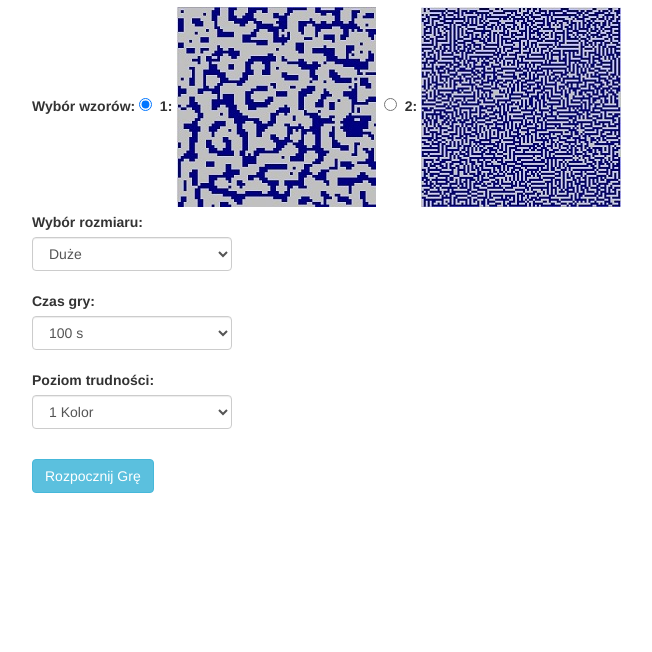
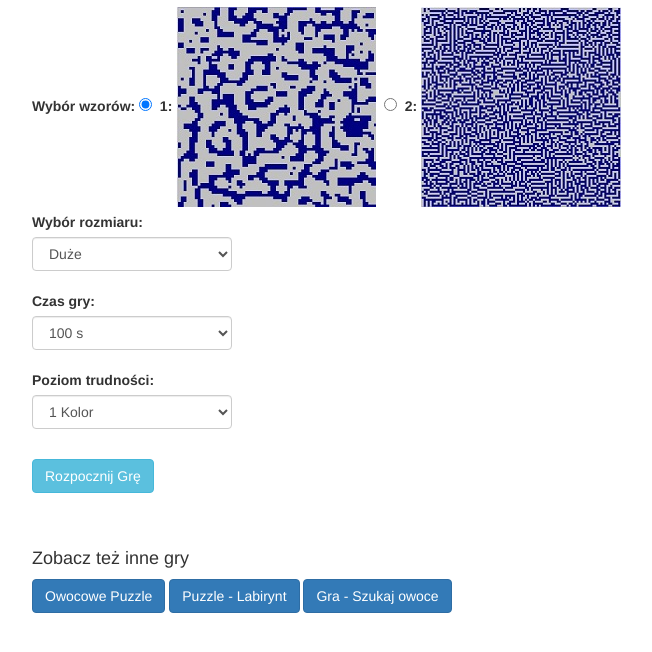
Before and after one commit to Komodo2041/cellpuzzle, a plain HTML site: page index.html in a window 1280 px wide. Shown: the part 106-758 px from the top of the page, without its empty margins (111-763 px from the left). Drawn offline with nearby package versions, Linux system fonts and the light colour scheme.

Commit message:
Add Link to other game

```diff
--- a/index.html
+++ b/index.html
@@ -89,7 +89,20 @@
                 </button>
             </div>
         </div>
+
+        <div style="margin-top:100px;">
+            <h4>Zobacz też inne gry</h4>
+            <a href="http://maniontg.webd.pro/puzzlefruit/" class="btn btn-primary" target="_blank">Owocowe
+                Puzzle</a>
+            <a href="http://maniontg.webd.pro/puzzlecell/" class="btn btn-primary" target="_blank">Puzzle -
+                Labirynt</a>
+            <a href="http://maniontg.webd.pro/searchfruit/" class="btn btn-primary" target="_blank">Gra - Szukaj
+                owoce</a>
+        </div>
+
     </div>
+
+
 
     <script src="https://cdnjs.cloudflare.com/ajax/libs/vue/2.0.3/vue.js"></script>
 
```
